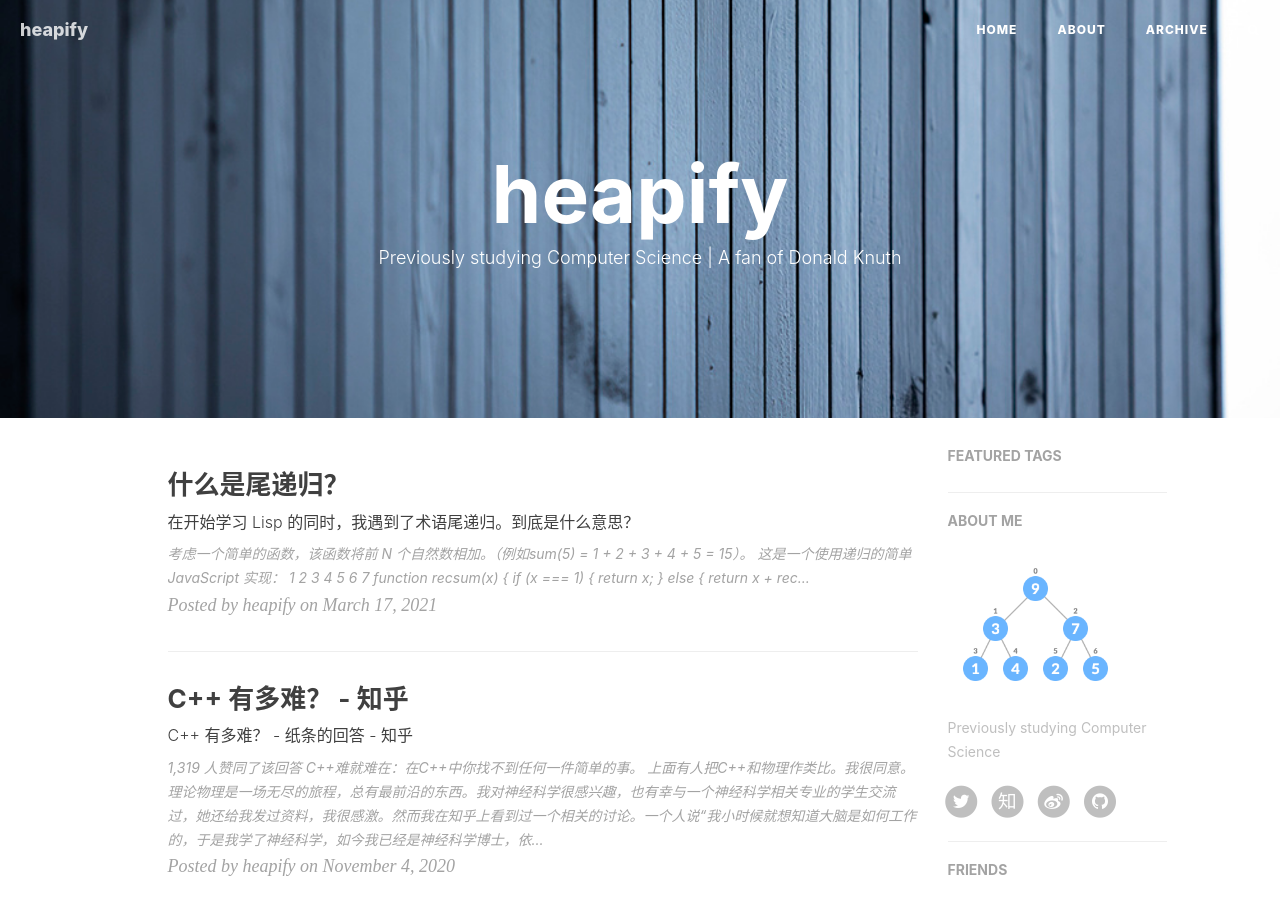
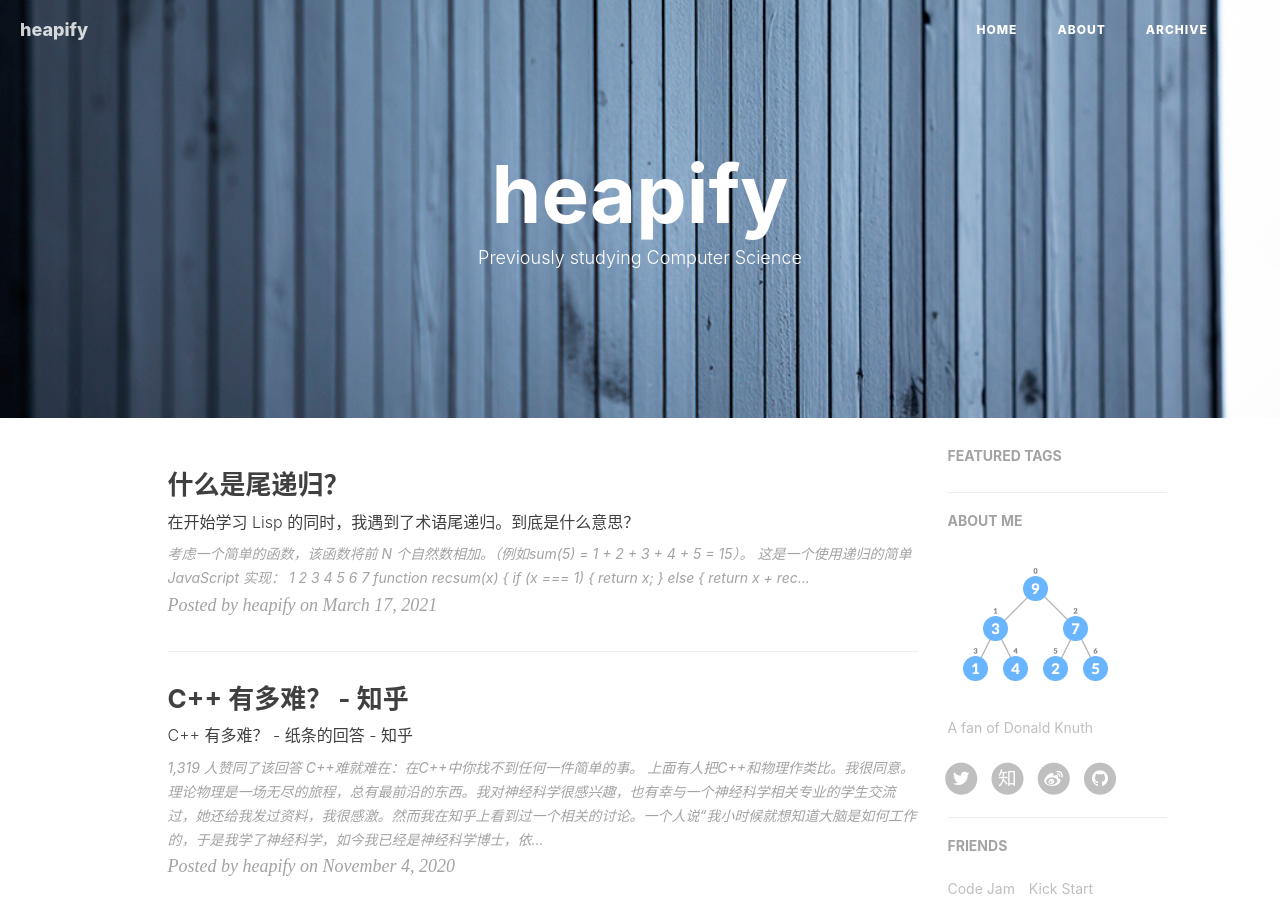
Before and after one commit to gengyu89/gengyu89.github.io, a Jekyll site: the page built from index.html, in a window 1280 px wide and 900 px high. Built offline with Jekyll 4.4.1, drawn with Linux system fonts in a browser that asks for light colours; nearby versions of some CDN libraries; the list of posts is cut into pages by our own code; comment, search, counter and statistics services are not loaded.

Commit message:
super stupid

```diff
--- a/_config.yml
+++ b/_config.yml
@@ -78,7 +78,7 @@ ga_domain: gengyu89.github.io
 
 # Sidebar settings
 sidebar: true                           # whether or not using Sidebar.
-sidebar-about-description: "Previously studying Computer Science"
+sidebar-about-description: "A fan of Donald Knuth"  # backup: C++ Haskell Java Lisp Python
 sidebar-avatar: /img/insert-2_0.png     # use absolute URL, seeing it's used in both `/` and `/about/`
 
 
--- a/index.html
+++ b/index.html
@@ -1,6 +1,6 @@
 ---
 layout: page
-description: "Previously studying Computer Science | A fan of Donald Knuth"
+description: "Previously studying Computer Science"
 ---
 
 {% for post in paginator.posts %}
```
